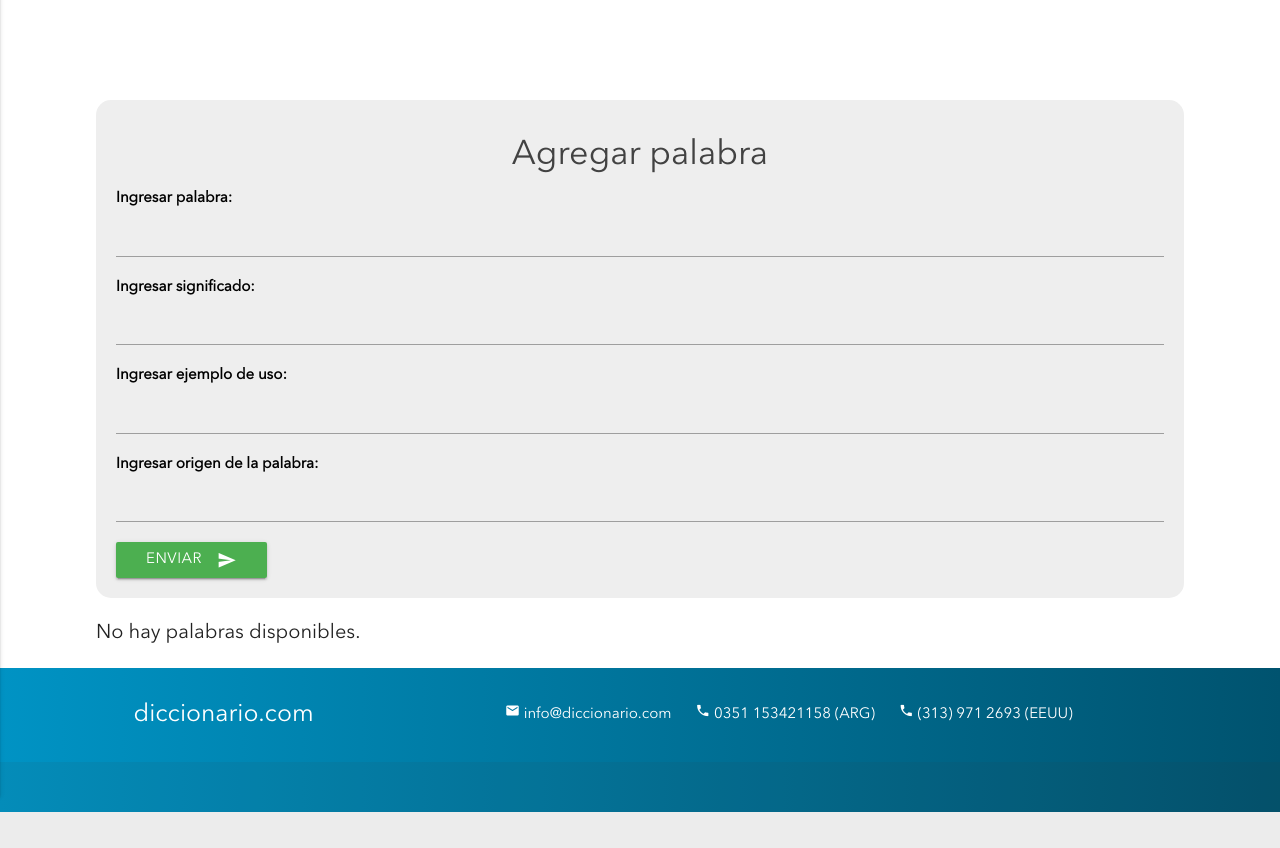
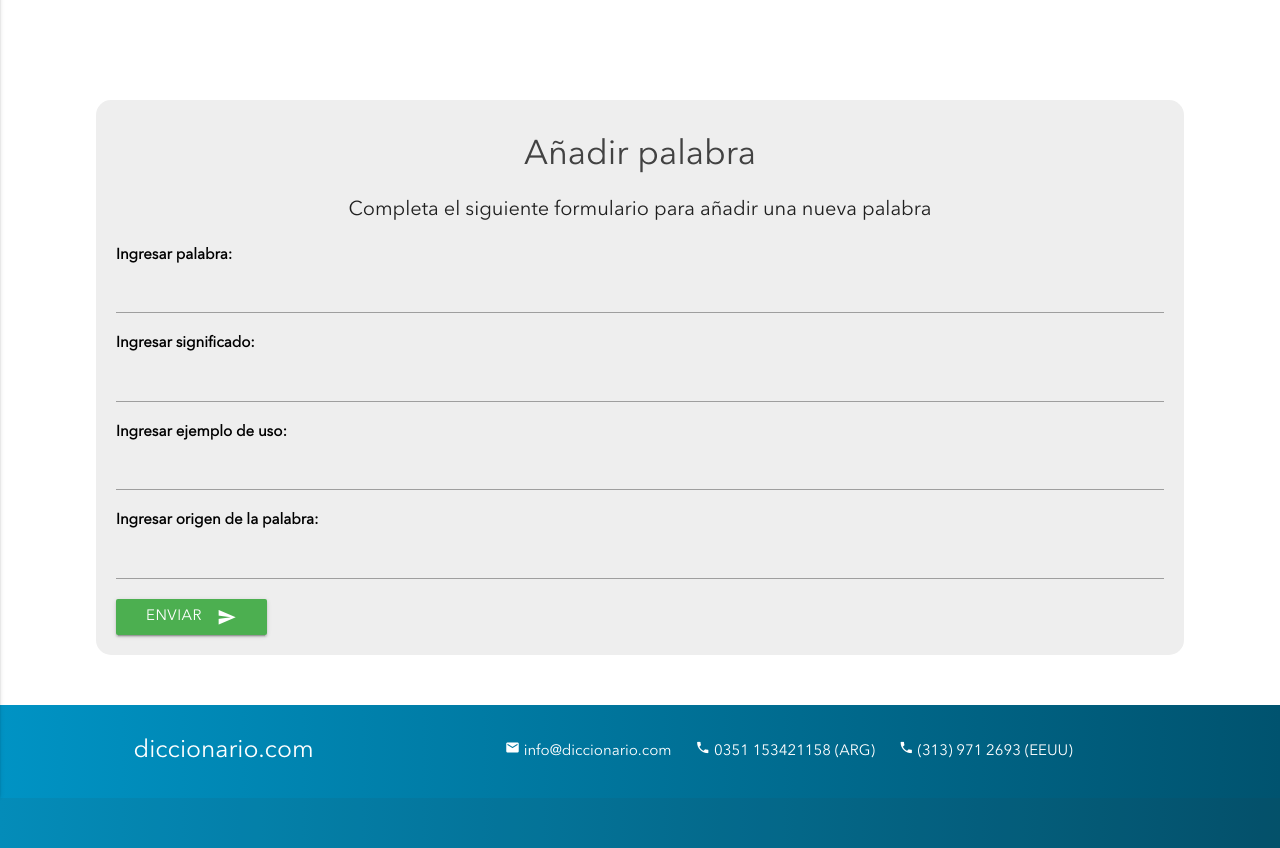
Before and after one commit to santimarro/diccionario_ffyh, a Django app: template diccionario/search/templates/search/new_word.html in a window 1280 px wide. Shown: the part 64-912 px from the top of the page. Before the commit the page ends 876 px from the top, so only its background shows below. Run offline with Django 3.2, Linux system fonts and the light colour scheme; the template is opened without the code that fills it: values that come from a table or form of the project are taken from there, others are empty; some libraries are stand-ins or nearby versions.

Commit message:
detalles palabra

```diff
--- a/diccionario/search/templates/search/new_word.html
+++ b/diccionario/search/templates/search/new_word.html
@@ -1,7 +1,8 @@
 {% extends "base.html" %} {% block content %}
 
-<div class="container grey lighten-3 rcorners2" style="padding:20px; margin-top:100px;">
-  <h4 class="grey-text text-darken-3 center-align">Agregar palabra</h4>
+<div class="container grey lighten-3 rcorners2" style="padding:20px; margin-top:100px; margin-bottom:50px;">
+  <h4 class="grey-text text-darken-3 center-align">Añadir palabra</h4>
+  <p class="center-align">Completa el siguiente formulario para añadir una nueva palabra<p>
   <div class="black-text">
     <form action="/search/new/" method="POST">
       {%csrf_token%}
@@ -17,14 +18,4 @@
   </form>
   </div>
 </div>
-{% if latest_word_list %}
-<ul>
-  {% for word in latest_word_list %}
-  <li><a href="{% url 'search:detail' word.id %}">{{ word.word_text }}</a></li>
-  {% endfor %}
-</ul>
-{% else %}
-<div class="container">
-  <p>No hay palabras disponibles.</p>
-</div>
-{% endif %} {% endblock %} {% block javascript %} {% endblock %}
+{% endblock %} {% block javascript %} {% endblock %}
```
